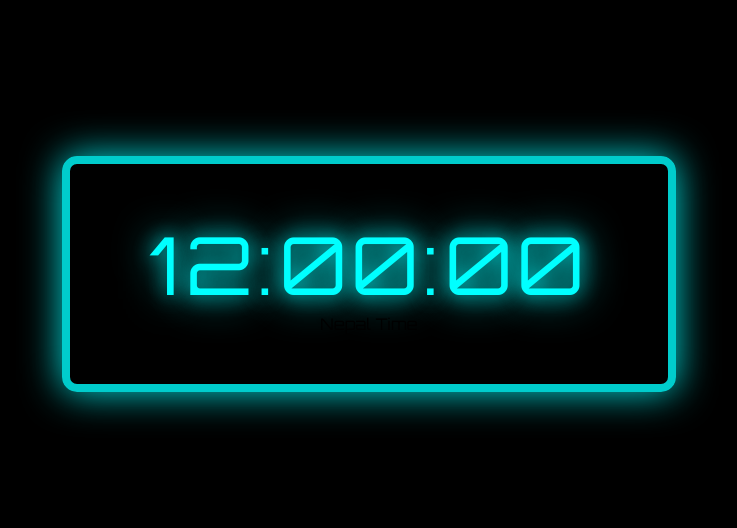
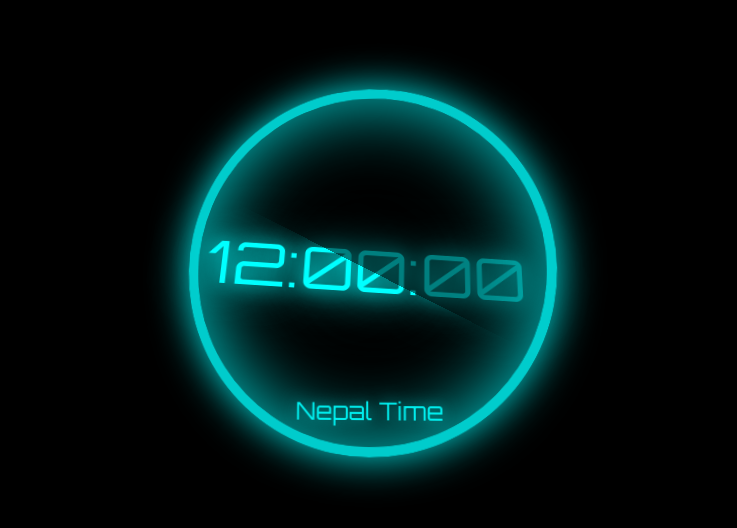
Before and after one commit to Itachi-jod/Clock-1, a plain HTML site: page index.html in a window 1280 px wide. Shown: the part 126-654 px from the top of the page, without its empty margins (271-1008 px from the left). Drawn offline with Linux system fonts and the light colour scheme.

Commit message:
Update style.css

```diff
--- a/style.css
+++ b/style.css
@@ -8,38 +8,57 @@ body {
     margin: 0;
     background: #000;
     font-family: 'Orbitron', sans-serif;
+    perspective: 800px;
 }
 
 .clock {
-    border: 8px solid rgba(0, 255, 255, 0.8);
-    padding: 50px 80px;
-    border-radius: 15px;
-    box-shadow: 0 0 25px rgba(0, 255, 255, 0.9);
-    text-align: center;
-    animation: glow 1.5s infinite alternate;
+    width: 350px;
+    height: 350px;
+    border-radius: 50%;
+    display: flex;
+    justify-content: center;
+    align-items: center;
+    position: relative;
+    background: rgba(0, 0, 0, 0.5);
+    border: 10px solid rgba(0, 255, 255, 0.8);
+    box-shadow: 0 0 40px rgba(0, 255, 255, 0.9), 0 0 80px rgba(0, 255, 255, 0.8) inset;
+    transform-style: preserve-3d;
+    animation: float 6s infinite ease-in-out;
 }
 
 #time {
-    font-size: 5rem;
+    font-size: 4rem;
     color: #0ff;
-    text-shadow: 0 0 20px rgba(0, 255, 255, 0.8), 0 0 40px rgba(0, 255, 255, 0.9);
-    letter-spacing: 5px;
+    text-shadow:
+        0 0 20px rgba(0, 255, 255, 0.9),
+        0 0 40px rgba(0, 255, 255, 0.8),
+        0 0 60px rgba(0, 255, 255, 0.7);
+    transform: rotateX(20deg) rotateY(10deg);
 }
 
-@keyframes glow {
-    from {
-        box-shadow: 0 0 20px rgba(0, 255, 255, 0.5);
-    }
-    to {
-        box-shadow: 0 0 40px rgba(0, 255, 255, 0.9);
-    }
+.nepal-text {
+    position: absolute;
+    bottom: 20px;
+    font-size: 1.5rem;
+    color: rgba(0, 255, 255, 0.9);
+    text-shadow: 0 0 15px rgba(0, 255, 255, 0.7);
+}
+
+@keyframes float {
+    0% { transform: rotateX(10deg) rotateY(-10deg) translateY(0px); }
+    50% { transform: rotateX(-10deg) rotateY(10deg) translateY(-20px); }
+    100% { transform: rotateX(10deg) rotateY(-10deg) translateY(0px); }
 }
 
 @media (max-width: 768px) {
     .clock {
-        padding: 30px 50px;
+        width: 250px;
+        height: 250px;
     }
     #time {
-        font-size: 3rem;
+        font-size: 2.5rem;
     }
-  }
+    .nepal-text {
+        font-size: 1.2rem;
+    }
+}
```
